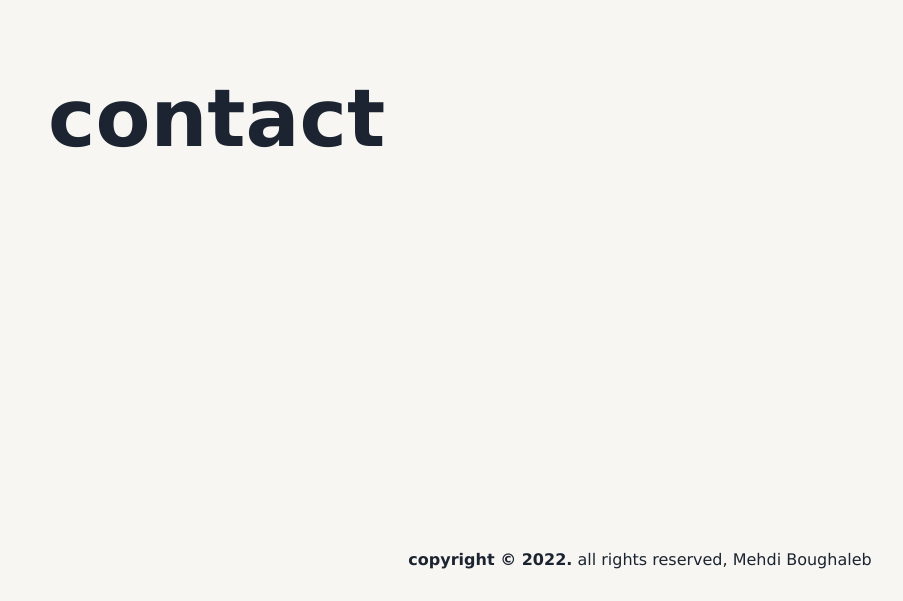
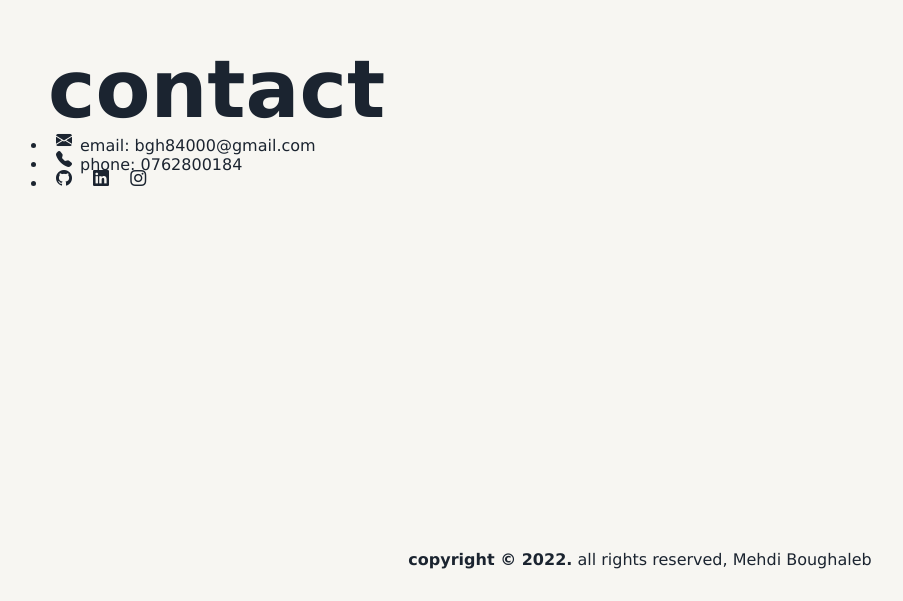
Before and after one commit to bghmehdi/portfolio, a plain HTML site: page index.html in a window 1280 px wide. Shown: the part 2781-3382 px from the top of the page, without its empty margins (0-903 px from the left). Drawn offline with nearby package versions, Linux system fonts and the light colour scheme.

Commit message:
contact form

```diff
--- a/index.html
+++ b/index.html
@@ -45,11 +45,26 @@
                 <h2>projects</h2>
             </section>
             <section class="fourth-section" id="contact">
-                <h2>contact</h2>
+                <div class="info">
+                    <h2>contact</h2>
+                    <ul>
+                        <li><i class="bi bi-envelope-fill"></i>email: bgh84000@gmail.com</li>
+                        <li><i class="bi bi-telephone-fill"></i>phone: 0762800184</li>
+                        <li>
+                            <i class="bi bi-github"></i>
+                            <i class="bi bi-linkedin"></i>
+                            <i class="bi bi-instagram"></i>
+                        </li>
+                    </ul>
+                </div>
+                <form action=""></form>
             </section>
         </main>
         <footer>
-            <p><strong>copyright &copy; 2022.</strong> all rights reserved, Mehdi Boughaleb</p>
+            <p>
+                <strong>copyright &copy; 2022.</strong> all rights reserved,
+                Mehdi Boughaleb
+            </p>
         </footer>
         <script defer src="script.js"></script>
     </body>
```
